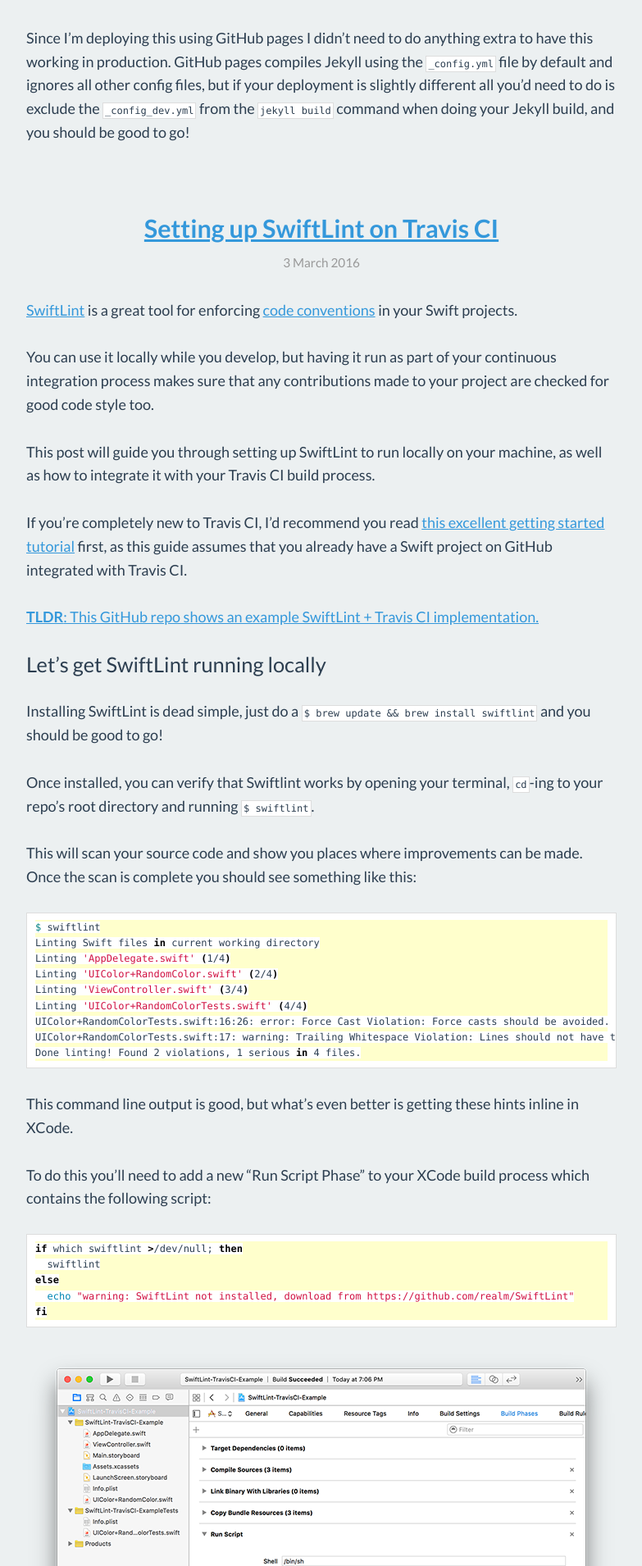
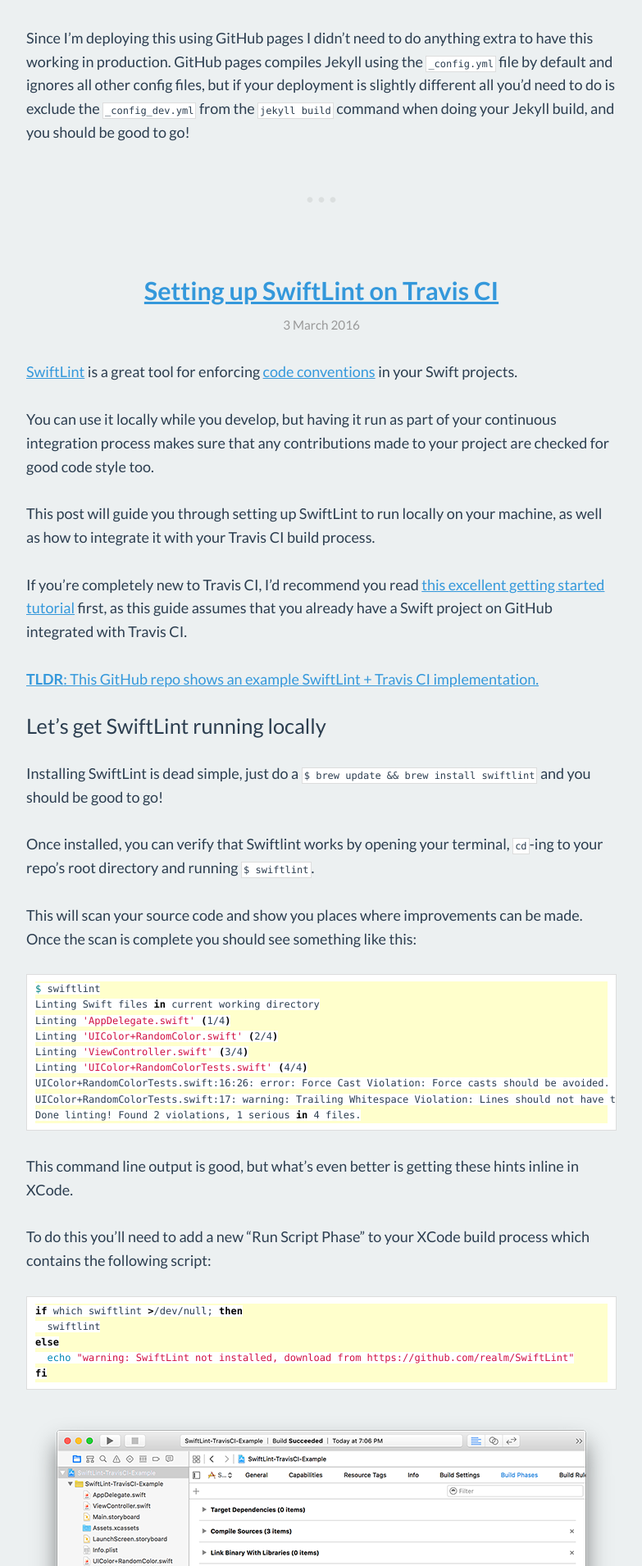
Before and after one commit to alexpls/alexplescan.com, a Jekyll site: the page built from posts/index.html, in a window 1280 px wide. Shown: the part 1346-3256 px from the top of the page at 82% size, without its empty margins (248-1031 px from the left). Built offline with Jekyll 4.4.1, drawn with Linux system fonts in a browser that asks for light colours.

Commit message:
Add some bullets after every post

```diff
--- a/_sass/posts.scss
+++ b/_sass/posts.scss
@@ -7,7 +7,7 @@
 }
 
 .post-content {
-  margin-bottom: $leading * 3;
+  margin-bottom: $leading * 2;
   img {
     display: block;
     width: 100%;
@@ -22,3 +22,14 @@
   color: $text-muted-color;
   text-align: center;
 }
+
+#posts article:after {
+  content: '• • •';
+  margin-bottom: $leading * 3;
+  display: block;
+  width: 100%;
+  position: relative;
+  color: $text-muted-color;
+  text-align: center;
+  opacity: 0.2;
+}
```
